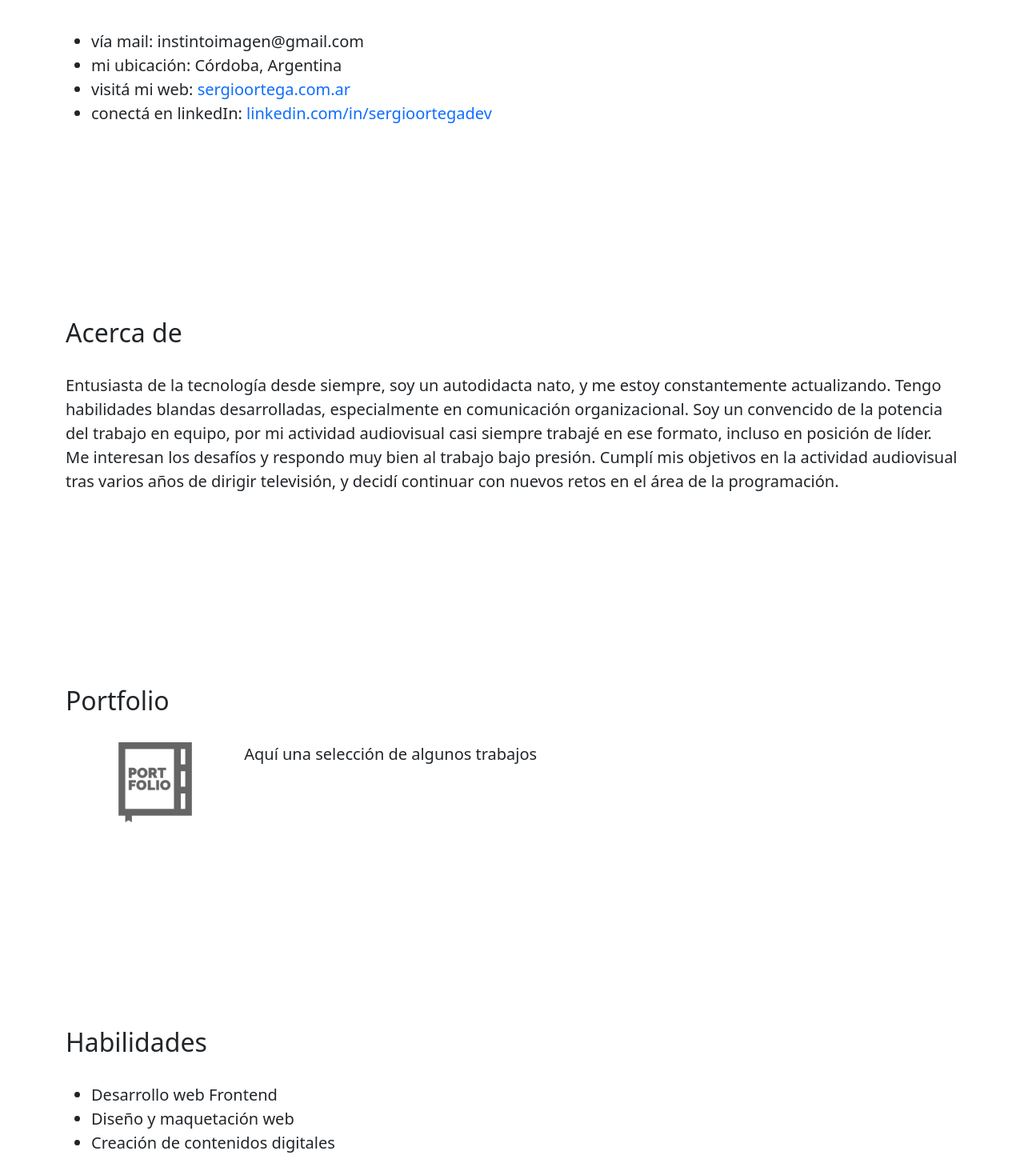
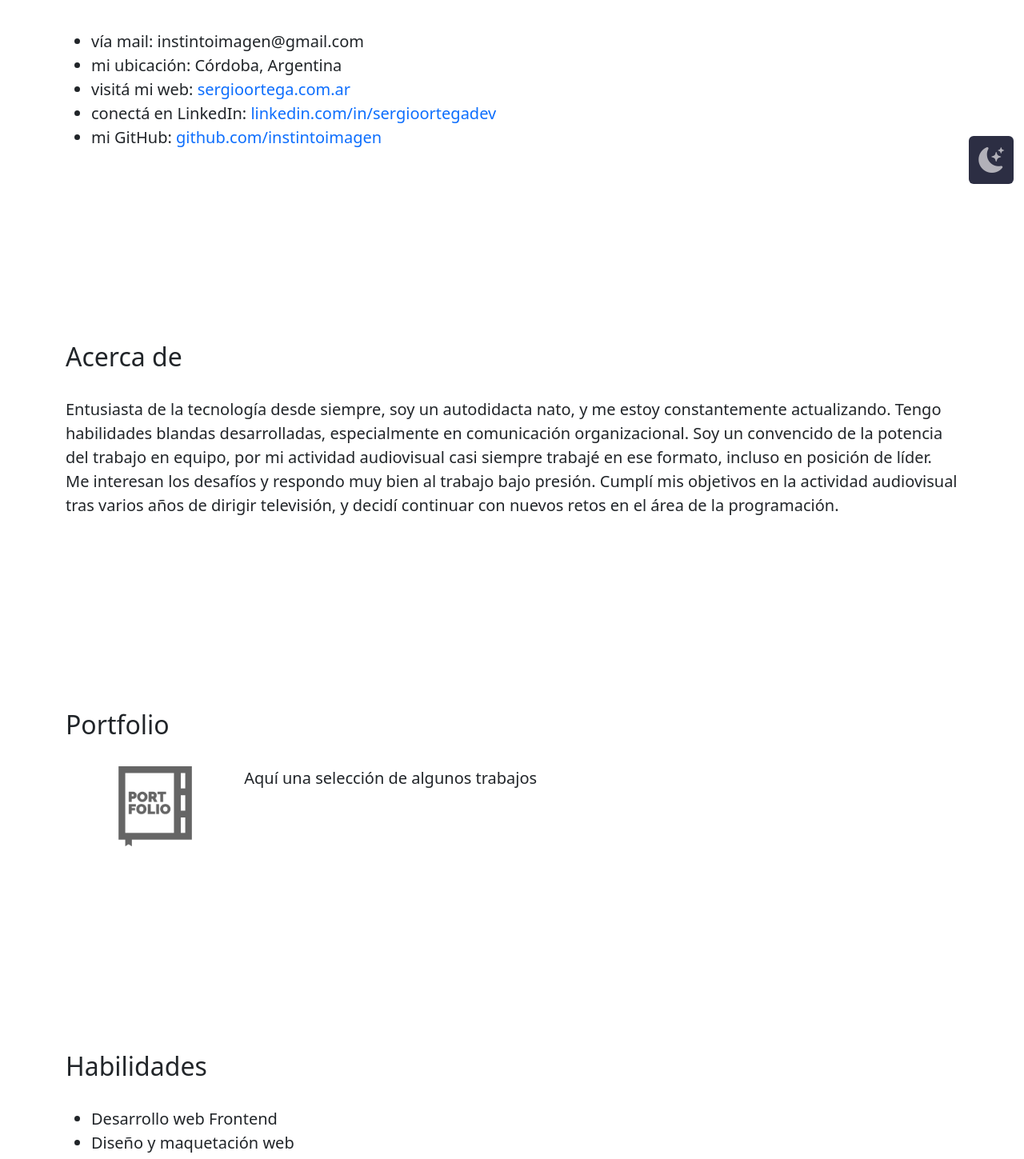
Before and after one commit to instintoimagen/CV, a React (Create React App) app in the folder cv-react/: page / in a window 1280 px wide. Shown: the part 511-1960 px from the top of the page at 80% size. Built offline with nearby package versions, Linux system fonts and the light colour scheme.

Commit message:
Ver React - WiP 2, boton dark ok

```diff
--- a/cv-react/src/App.css
+++ b/cv-react/src/App.css
@@ -19,6 +19,19 @@ html {
   box-sizing: border-box;
   font-family: var(--main-font);
   font-size: var(--font-size);
+  scrollbar-width: thin;
+  scrollbar-color: #444 #111;
+}
+html::-webkit-scrollbar {
+  width: 12px;
+}
+html::-webkit-scrollbar-track {
+  background: var(--main-color);
+}
+html::-webkit-scrollbar-thumb {
+  background-color: var(--second-color);
+  border-radius: 6px;
+  border: 3px solid var(--main-color);
 }
 
 *,
@@ -26,7 +39,6 @@ html {
 *:after {
   box-sizing: inherit;
 }
-
 body {
   margin: 0;
   overflow-x: hidden;
@@ -74,6 +86,9 @@ body {
   color: #000;
   margin: 0 0 1rem 0;
 }
+.btn-outline-secondary {
+  --bs-btn-active-bg: #5e666d;
+}
 article {
   margin-top: 5rem;
   font-size: 20px;
@@ -81,21 +96,20 @@ article {
 article h2 {
   padding-bottom: 1.5rem;
 }
-#contacto a {
+a {
   text-decoration: none;
 }
-#portfolio h2 a,
-#portfolio p a {
-  text-decoration: none;
+#portfolio a {
   color: inherit;
 }
-
 #portfolio h3 {
   color: #38642b;
 }
-
 #portfolio img {
   width: 100px;
+}
+#educacion i {
+  font-size: 30px;
 }
 .logo-exp,
 .logo-docente,
@@ -119,7 +133,9 @@ article h2 {
 }
 .tecno-grilla figure figcaption {
   display: inline;
-  font-size: 70%;
+  font-size: 80%;
+  font-weight: 500;
+  padding-left: 1.5rem;
 }
 .tecno-grilla figure img {
   width: 96px;
@@ -146,6 +162,34 @@ footer p {
   padding: 3rem;
 }
 
+/* - - Dark Theme Button - - */
+.dark-theme-btn {
+  position: fixed;
+  z-index: 999;
+  bottom: calc(3.2rem + 1vh);
+  right: 1vw;
+  font-size: 2rem;
+  font-weight: bold;
+  background-color: var(--main-color);
+  color: var(--second-color);
+  cursor: pointer;
+  outline: 0;
+  border: 0;
+  transition: all 0.3s ease-out;
+}
+.dark-theme-btn:hover {
+  background-color: var(--second-color);
+  color: var(--main-color);
+}
+.dark {
+  background-color: var(--dark-background-color);
+  color: var(--dark-main-color);
+}
+.theme-dark {
+  background-color: var(--dark-background-color);
+  color: #fff;
+}
+
 @media only screen and (min-width: 992px) {
   .foto-perfil {
     text-align: start;
--- a/cv-react/src/App.js
+++ b/cv-react/src/App.js
@@ -1,17 +1,20 @@
+import "./App.css";
+import { ThemeProvider } from "./context/ThemeContext";
 import { HashRouter, Route, Routes } from "react-router-dom";
-import "./App.css";
 import Home from "./components/Home";
 import Portfolio from "./components/Portfolio";
 
 function App() {
   return (
     <>
+      <ThemeProvider>
         <HashRouter>
           <Routes>
             <Route path="/" element={<Home />} />
             <Route path="/portfolio" element={<Portfolio />} />
           </Routes>
         </HashRouter>
+      </ThemeProvider>
     </>
   );
 }
--- a/cv-react/src/components/Home.js
+++ b/cv-react/src/components/Home.js
@@ -1,6 +1,9 @@
-import React from "react";
+import { useContext } from "react";
+import ThemeContext from "../context/ThemeContext";
+import { Link } from "react-router-dom";
 
 const Home = () => {
+  const { theme, handleTheme } = useContext(ThemeContext);
   return (
     <>
       <section className="planta-dev d-flex">
@@ -50,13 +53,23 @@ const Home = () => {
               </a>
             </li>
             <li>
-              conectá en linkedIn:{" "}
+              conectá en LinkedIn:{" "}
               <a
                 href="https://linkedin.com/in/sergioortegadev"
                 target="_blank"
                 rel="noreferrer"
               >
                 linkedin.com/in/sergioortegadev
+              </a>
+            </li>
+            <li>
+              mi GitHub:{" "}
+              <a
+                href="https://github.com/instintoimagen"
+                target="_blank"
+                rel="noreferrer"
+              >
+                github.com/instintoimagen
               </a>
             </li>
           </ul>
@@ -78,23 +91,19 @@ const Home = () => {
         </article>
 
         <article id="portfolio">
-          <h2>
-            <a href="/portfolio" target="_blank">
-              Portfolio
-            </a>
-          </h2>
-          <div className="d-flex">
-            <figure className="logo-portfolio">
-              <a href="/portfolio" target="_blank">
-                <img src="./assets/portfolio.png" alt="portfolio" />
-              </a>
-            </figure>
-            <p>
-              <a href="/portfolio" target="_blank">
-                Aquí una selección de algunos trabajos
-              </a>
-            </p>
-          </div>
+          <Link to="/portfolio">
+            {
+              <>
+                <h2>Portfolio</h2>
+                <div className="d-flex">
+                  <figure className="logo-portfolio">
+                    <img src="./assets/portfolio.png" alt="portfolio" />
+                  </figure>
+                  <p>Aquí una selección de algunos trabajos</p>
+                </div>
+              </>
+            }
+          </Link>
         </article>
 
         <article id="habilidades">
@@ -124,6 +133,26 @@ const Home = () => {
             <figure>
               <img
                 className="icon-tec"
+                src="./assets/react.svg"
+                alt="react.js"
+              />
+              <figcaption>React.js</figcaption>
+            </figure>
+            <figure>
+              <img className="icon-tec" src="./assets/node.svg" alt="node.js" />
+              <figcaption>Node.js</figcaption>
+            </figure>
+            <figure>
+              <img
+                className="icon-tec"
+                src="./assets/bootstrap.svg"
+                alt="bootstrap"
+              />
+              <figcaption>Bootstrap</figcaption>
+            </figure>
+            <figure>
+              <img
+                className="icon-tec"
                 src="./assets/html-5.svg"
                 alt="html-5"
               />
@@ -132,14 +161,6 @@ const Home = () => {
             <figure>
               <img className="icon-tec" src="./assets/css3.svg" alt="css" />
               <figcaption>CSS</figcaption>
-            </figure>
-            <figure>
-              <img
-                className="icon-tec"
-                src="./assets/bootstrap.svg"
-                alt="bootstrap"
-              />
-              <figcaption>Bootstrap</figcaption>
             </figure>
             <figure>
               <img className="icon-tec" src="./assets/git.svg" alt="git" />
@@ -152,18 +173,6 @@ const Home = () => {
                 alt="github"
               />
               <figcaption>GitHub</figcaption>
-            </figure>
-            <figure>
-              <img
-                className="icon-tec"
-                src="./assets/react.svg"
-                alt="react.js"
-              />
-              <figcaption>React.js</figcaption>
-            </figure>
-            <figure>
-              <img className="icon-tec" src="./assets/node.svg" alt="node.js" />
-              <figcaption>Node.js</figcaption>
             </figure>
             <figure>
               <img
@@ -227,7 +236,10 @@ const Home = () => {
         <article id="educacion">
           <h2>Educación</h2>
           <ul>
-            <li>Autodidacta</li>
+            <li>
+              Autodidacta <i className="bi bi-person-up"></i>
+            </li>
+            <li>2022 - Argentina Programa</li>
             <li>
               2022 - Cisco -{" "}
               <a
@@ -239,7 +251,7 @@ const Home = () => {
               </a>
             </li>
             <li>2016 - Técnico superior en fotografía - UPC</li>
-            <li>2012 - Lic. en cine y televisión - UNC</li>
+            <li>2011 - Lic. en cine y televisión - UNC</li>
           </ul>
         </article>
 
@@ -404,6 +416,18 @@ const Home = () => {
           gracias ;)
         </p>
       </footer>
+
+      {/* Botón tema oscuro */}
+      <button
+        onClick={() => handleTheme(theme)}
+        className="dark-theme-btn btn btn-dark"
+      >
+        {theme === "light" ? (
+          <i className="bi bi-moon-stars-fill"></i>
+        ) : (
+          <i className="bi bi-brightness-high-fill"></i>
+        )}
+      </button>
     </>
   );
 };
--- a/cv-react/src/components/Portfolio.js
+++ b/cv-react/src/components/Portfolio.js
@@ -1,7 +1,20 @@
 import React from "react";
 
 const Portfolio = () => {
-  return <div>- - Portfolio - - </div>;
+  return (
+    <>
+      <h1>Portfolio</h1>
+      <p>
+        Lorem ipsum dolor sit amet, consectetur adipisicing elit. Maxime ex sit,
+        voluptatum non molestias eos saepe, ut voluptas expedita ducimus aliquam
+        explicabo. Distinctio, sed? Tenetur vero suscipit tempore placeat
+        deleniti. Lorem ipsum dolor sit amet, consectetur adipisicing elit.
+        Adipisci perspiciatis praesentium sunt recusandae error corrupti
+        possimus explicabo culpa obcaecati ducimus blanditiis provident cum
+        beatae, est, rem placeat, eos voluptas optio!
+      </p>
+    </>
+  );
 };
 
 export default Portfolio;
--- /dev/null
+++ b/cv-react/src/context/ThemeContext.js
@@ -0,0 +1,38 @@
+import { createContext, useState } from "react";
+
+const ThemeContext = createContext();
+
+if (localStorage.getItem("theme") === null)
+  localStorage.setItem("theme", "light");
+if (localStorage.getItem("theme") === "dark")
+  document.body.classList.add("dark");
+
+const initialTheme = localStorage.getItem("theme");
+
+const ThemeProvider = ({ children }) => {
+  const [theme, setTheme] = useState(initialTheme);
+
+  const darkMode = () => {
+    setTheme("dark");
+    document.body.classList.add("dark");
+    localStorage.setItem("theme", "dark");
+  };
+
+  const lightMode = () => {
+    setTheme("light");
+    document.body.classList.remove("dark");
+    localStorage.setItem("theme", "light");
+  };
+
+  const handleTheme = (props) => {
+    if (props === "light") darkMode();
+    else lightMode();
+  };
+
+  const data = { theme, handleTheme };
+
+  return <ThemeContext.Provider value={data}>{children}</ThemeContext.Provider>;
+};
+
+export { ThemeProvider };
+export default ThemeContext;
```
Lines whose indentation alone changed are shown as unchanged.
